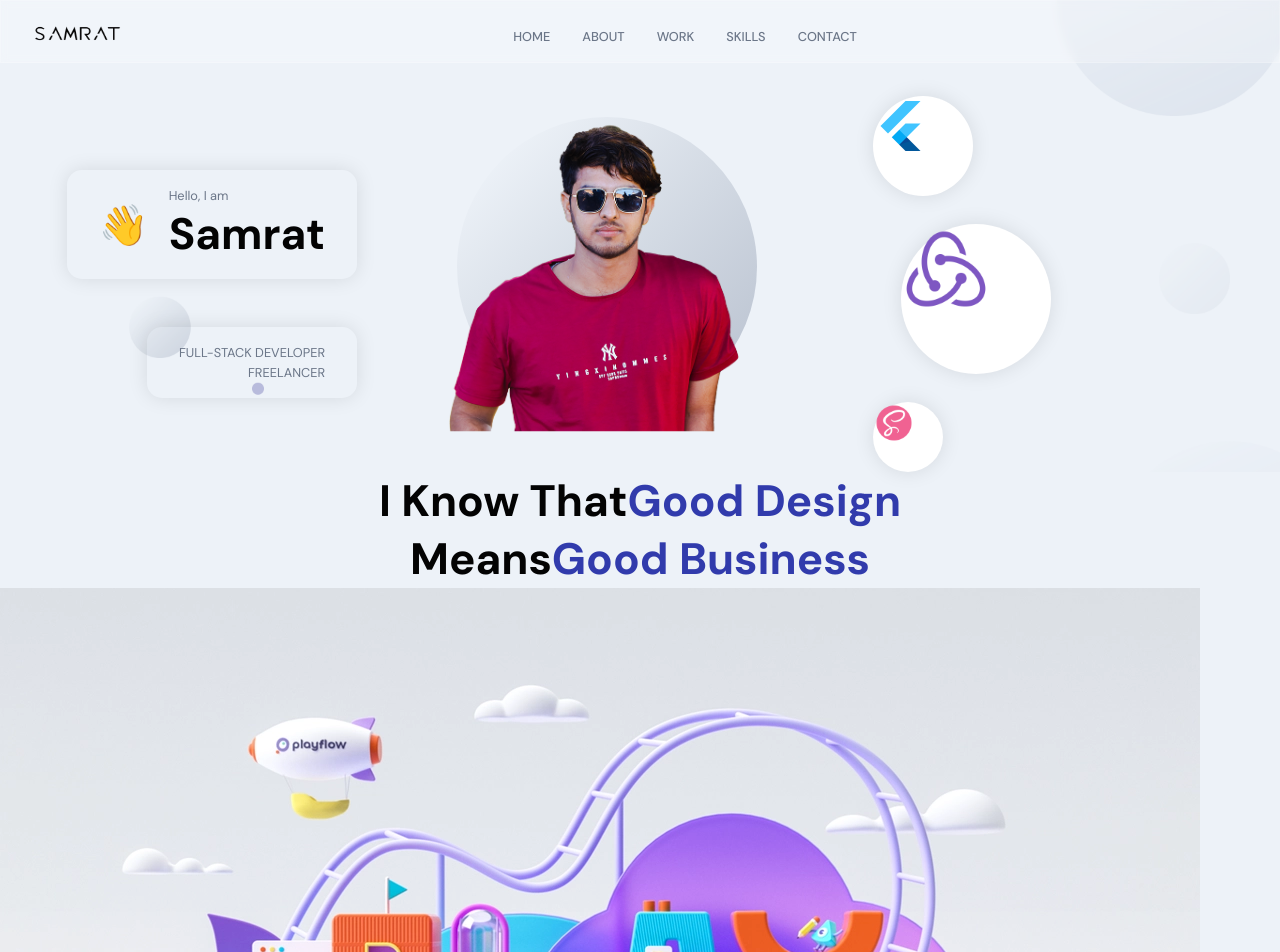
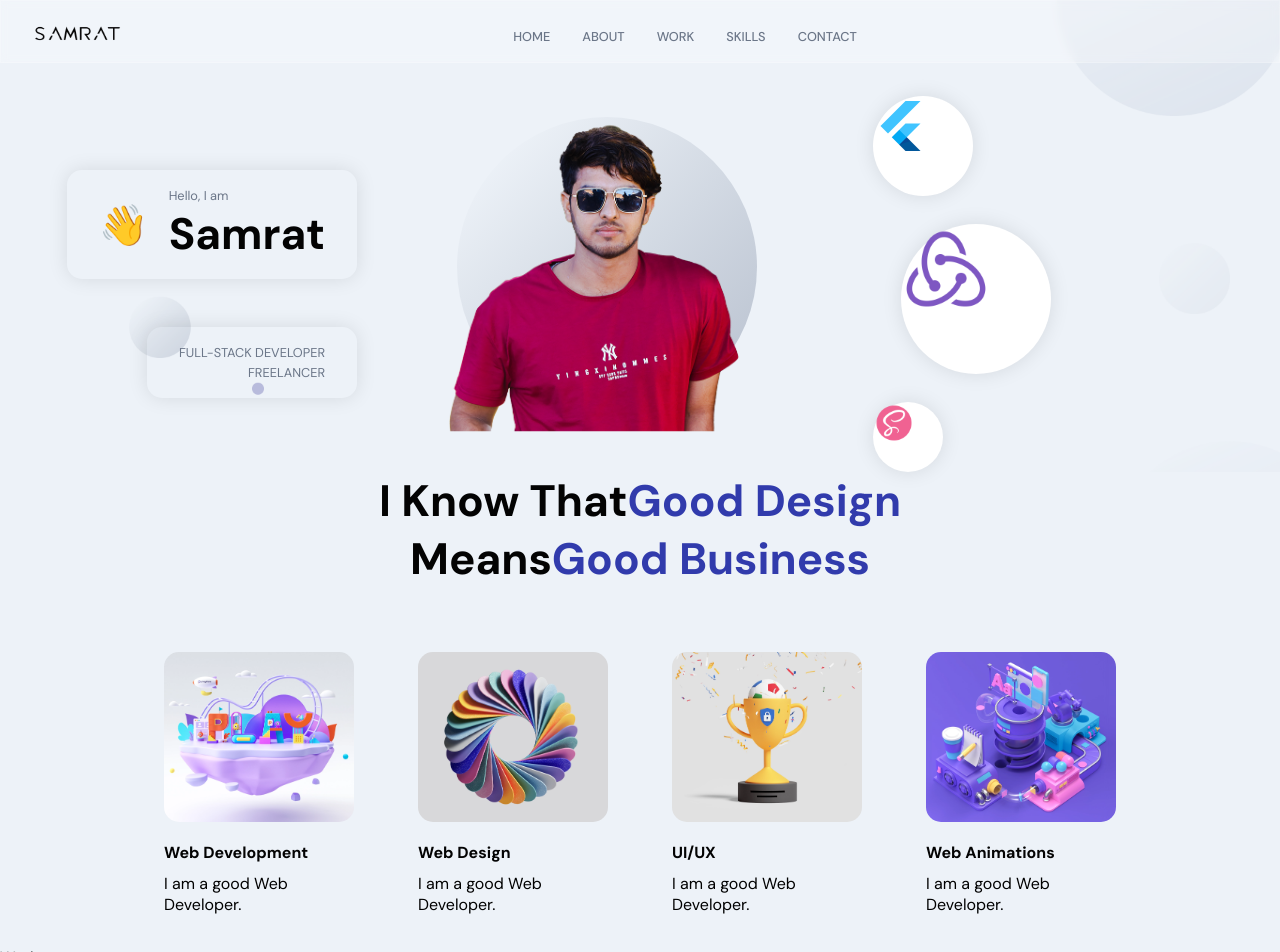
Before and after one commit to aatreyaSamrat/Portfolio, a React (Create React App) app in the folder frontend_react/: page / in a window 1280 px wide. Shown: the top 952 px of the page. Built offline with nearby package versions, Linux system fonts and the light colour scheme.

Commit message:
add: add styling to about_section

```diff
--- a/frontend_react/src/container/About/About.scss
+++ b/frontend_react/src/container/About/About.scss
@@ -0,0 +1,35 @@
+.app__about {
+  flex: 1;
+  width: 100%;
+  flex-direction: column;
+}
+.app__profiles {
+  display: flex;
+  justify-content: center;
+  align-items: flex-start;
+  flex-wrap: wrap;
+  margin-top: 2rem;
+}
+
+.app__profile-item {
+  width: 190px;
+  display: flex;
+  justify-content: flex-start;
+  align-items: flex-start;
+  flex-direction: column;
+  margin: 2rem;
+
+  img {
+    width: 100%;
+    height: 170px;
+    border-radius: 15px;
+    object-fit: cover;
+  }
+  @media screen and (min-width: 2000px) {
+    width: 370px;
+    margin: 2rem 4rem;
+    img {
+      height: 320px;
+    }
+  }
+}
```
